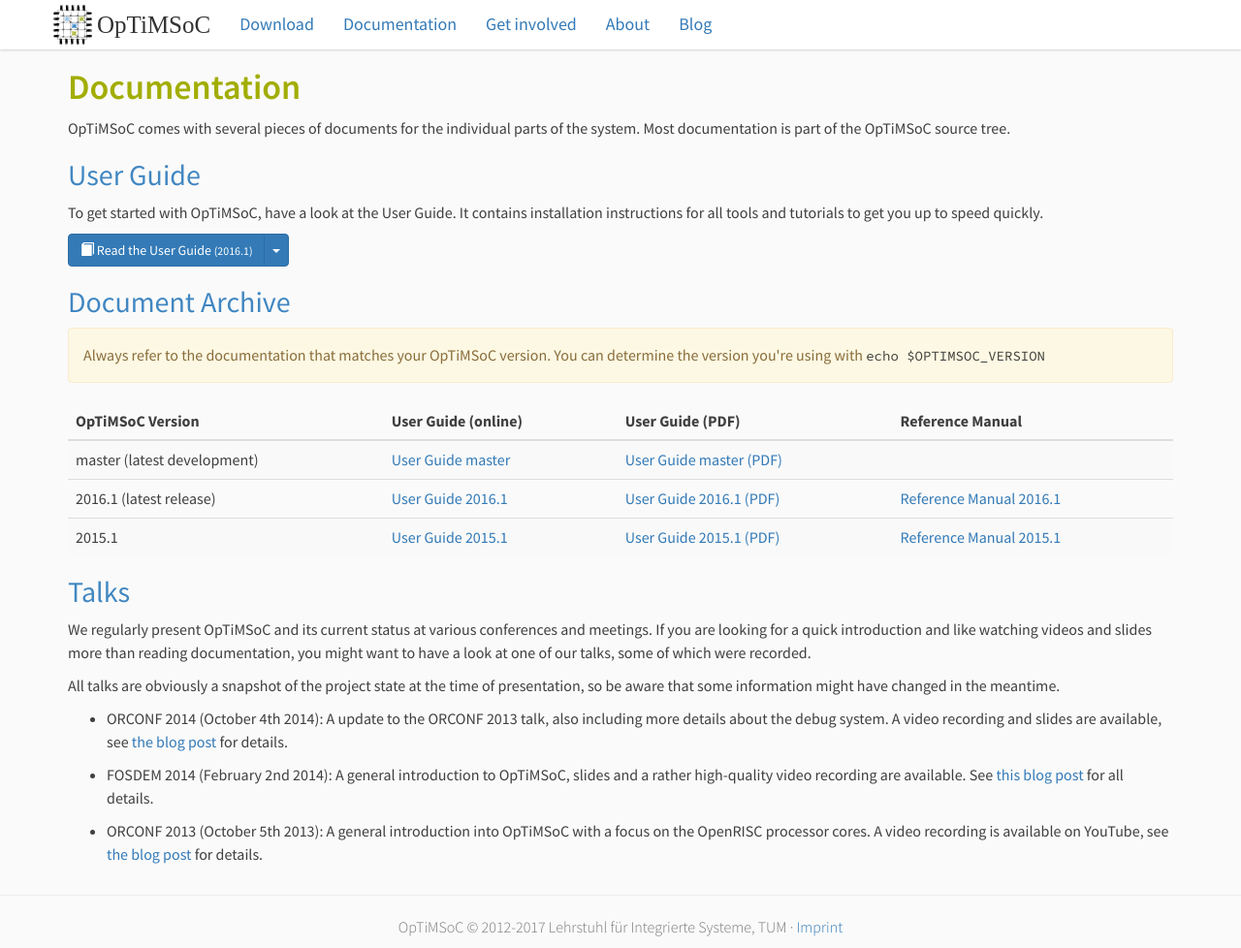
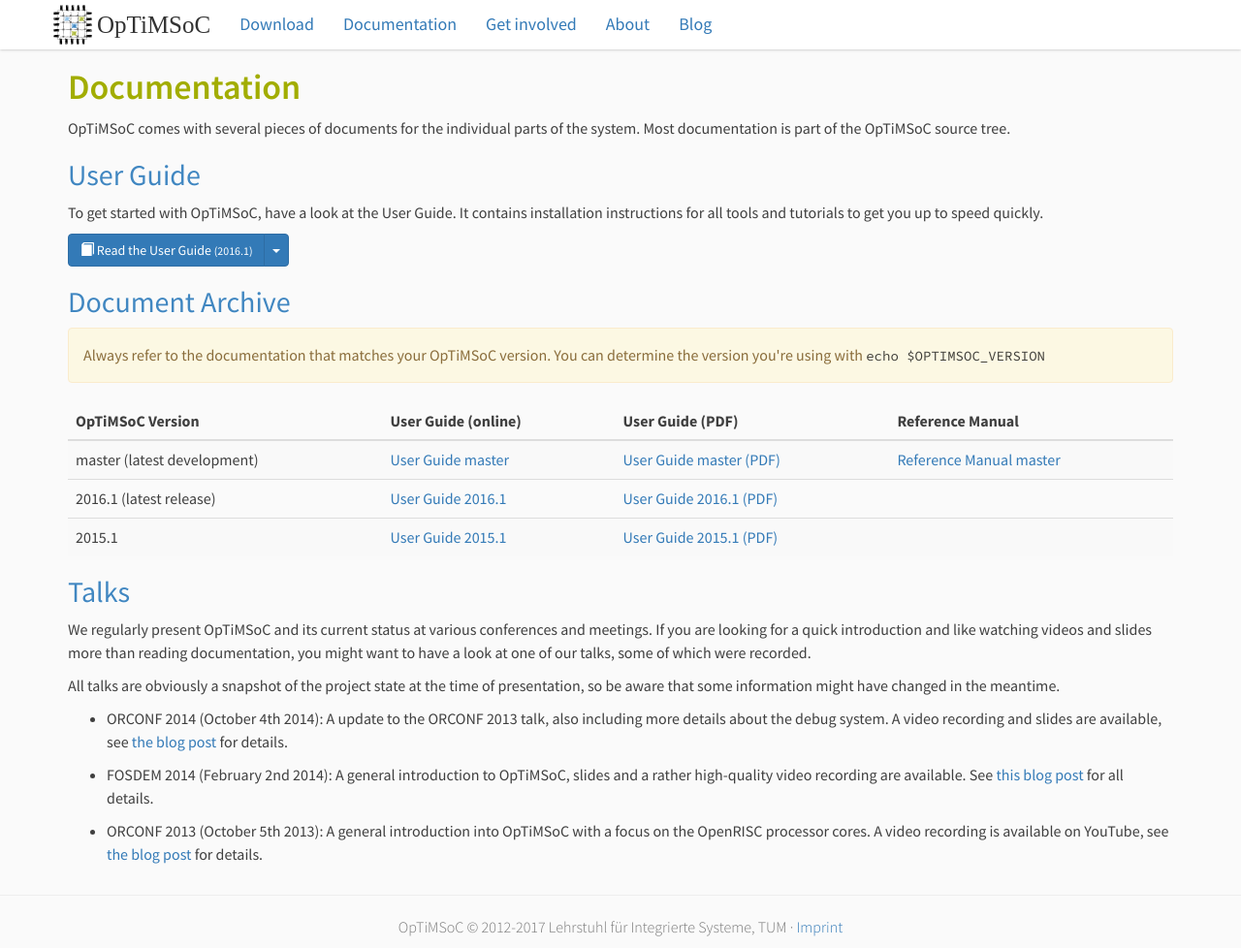
Before and after one commit to optimsoc/optimsoc-web, a Jekyll site: the page built from docs/index.md, in a window 1280 px wide and 978 px high. Shown: the whole window at 97% size. Built offline with Jekyll 4.4.1, drawn with Linux system fonts in a browser that asks for light colours; nearby versions of some CDN libraries; some web fonts are replaced; part of the change alters nothing that is shown.

Commit message:
Only show reference manual after 2016.1
Before that it was not very useful at all and it saves us some extra
work by not including it.

```diff
--- a/docs/index.md
+++ b/docs/index.md
@@ -59,7 +59,7 @@ You can determine the version you're using with <code>echo $OPTIMSOC_VERSION</co
       </td>
       <td><a href="/docs/{{ doc_version }}/user-guide/chap_introduction.html">User Guide {{ doc_version }}</a></td>
       <td><a href="/docs/{{ doc_version }}/user-guide.pdf">User Guide {{ doc_version }} (PDF)</a></td>
-      <td>{% if doc_version != doc_version_current_dev %}<a href="/docs/{{ doc_version }}/refman/chap_toolchain.html">Reference Manual {{ doc_version }}</a>{% endif %}</td>
+      <td>{% if doc_version != "2015.1" and doc_version != "2016.1" %}<a href="/docs/{{ doc_version }}/refman/index.html">Reference Manual {{ doc_version }}</a>{% endif %}</td>
     </tr>
   {% endfor %}
 </table>
```
